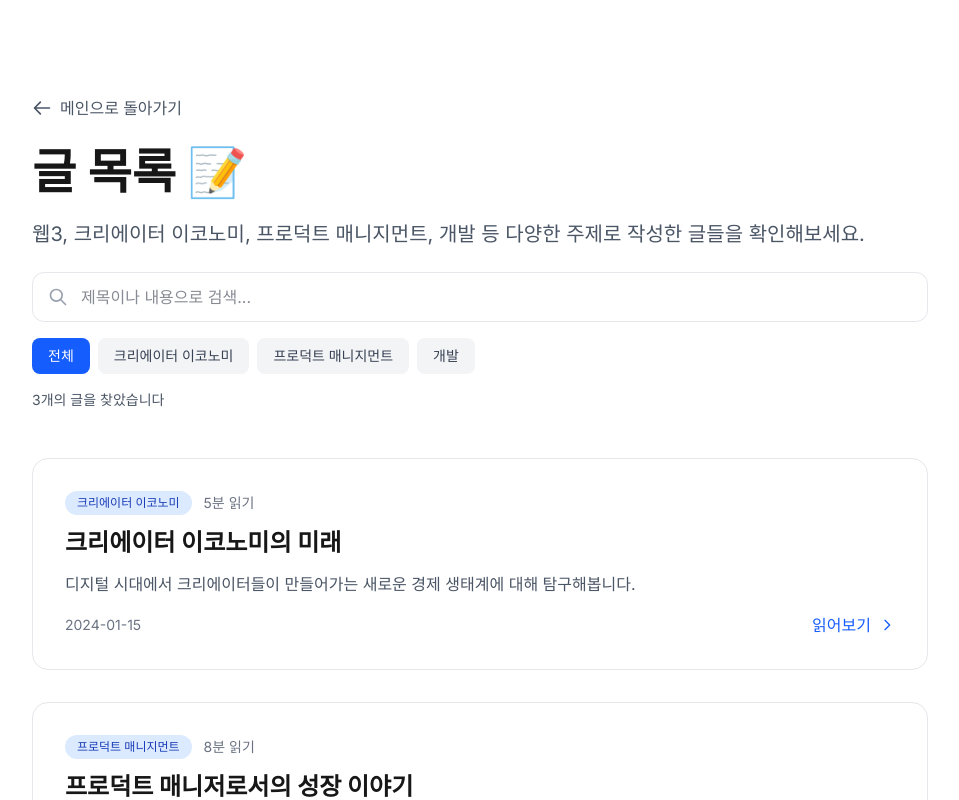
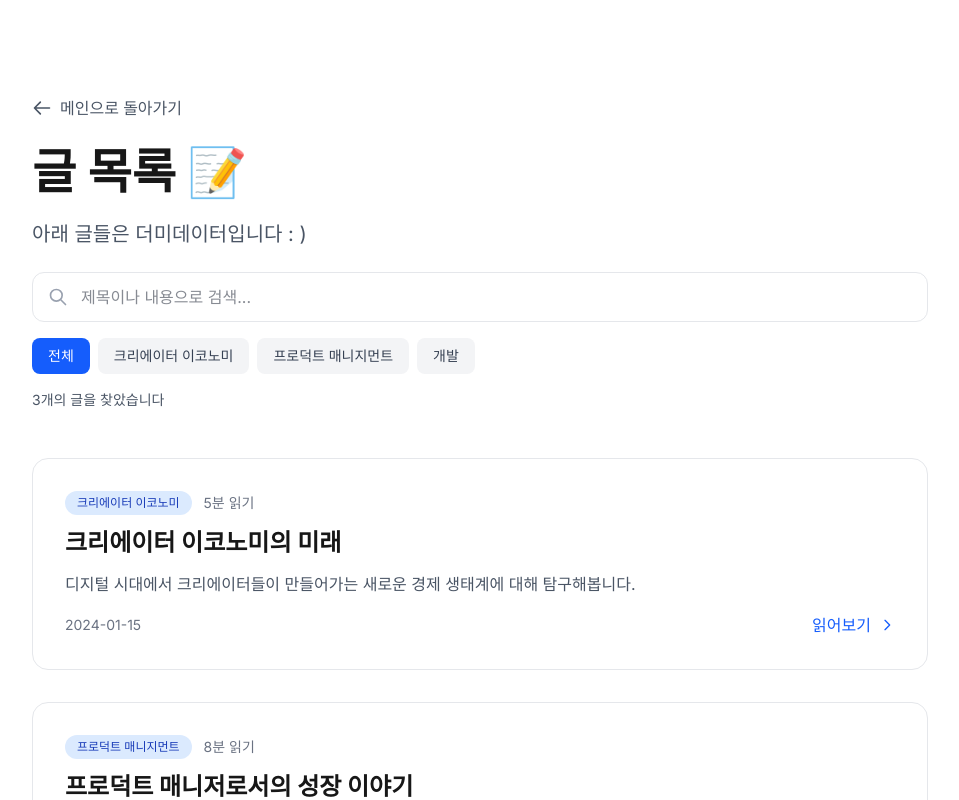
Before and after one commit to chanmkim/chanmkim-writing, a Next.js app: page /writing-list in a window 1280 px wide. Shown: the top 800 px of the page, without its empty margins (160-1119 px from the left). Built offline with nearby package versions, Linux system fonts and the light colour scheme.

Commit message:
build: 더미데이터

```diff
--- a/src/app/writing-list/page.tsx
+++ b/src/app/writing-list/page.tsx
@@ -51,7 +51,7 @@ export default function WritingListPage() {
             글 목록 📝
           </h1>
           <p className="text-lg sm:text-xl text-gray-600 dark:text-gray-300 mb-6">
-            웹3, 크리에이터 이코노미, 프로덕트 매니지먼트, 개발 등 다양한 주제로 작성한 글들을 확인해보세요.
+            아래 글들은 더미데이터입니다 : )
           </p>
 
           {/* 검색 및 필터 섹션 */}
```
